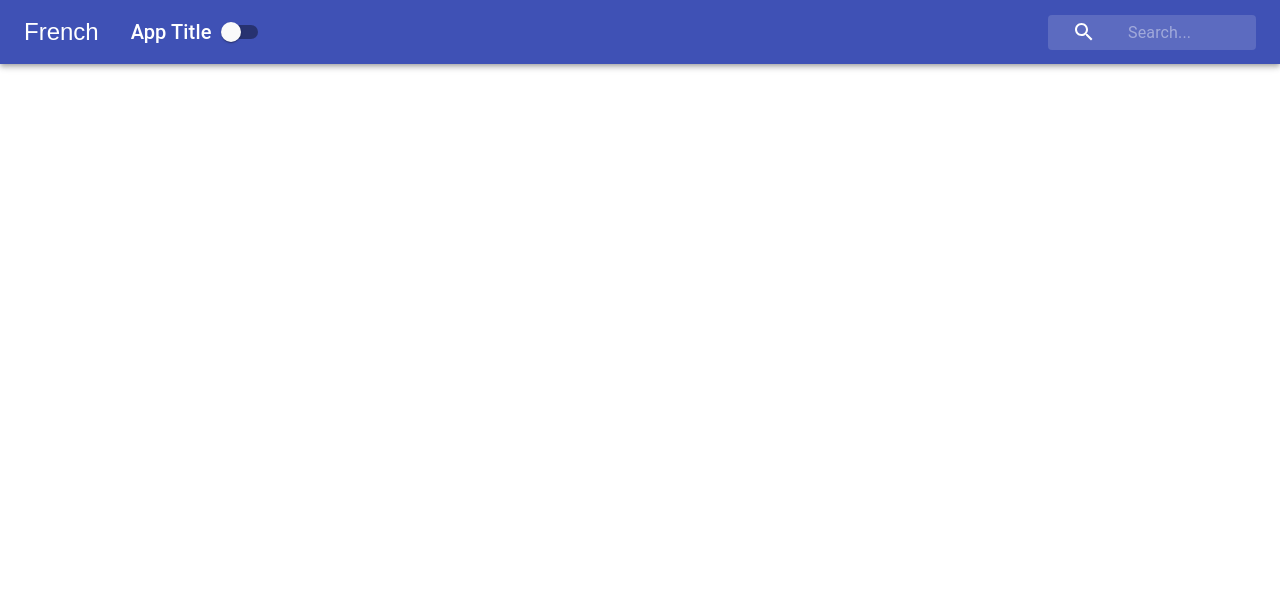
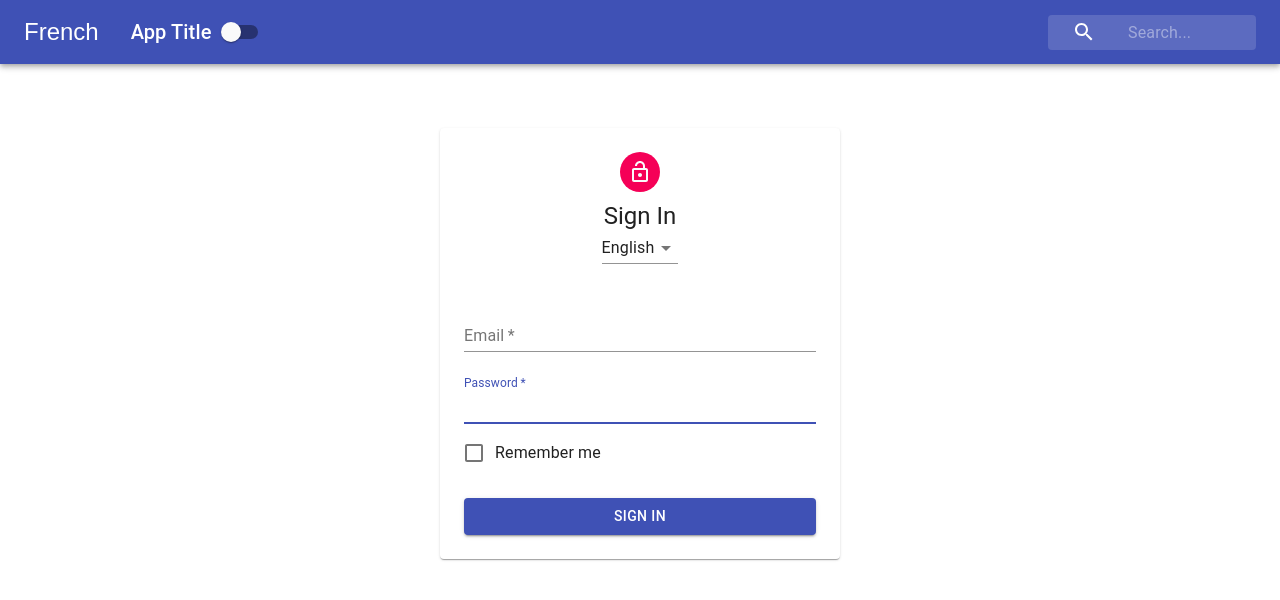
Before and after one commit to nycbasic/exploring-context-api, a React (Create React App) app: page / in a window 1280 px wide. Shown: the top 600 px of the page. Built offline with nearby package versions, Linux system fonts and the light colour scheme.

Commit message:
created form with material ui and styled using js styles

```diff
--- a/src/components/App.jsx
+++ b/src/components/App.jsx
@@ -1,12 +1,13 @@
 import React from 'react';
-
 import '../App.css';
 import NavBar from "./NavBar";
+import Form from "./Form"
 
 function App() {
 	return (
 	<React.Fragment>
     <NavBar />
+    <Form />
   </React.Fragment>
 	);
 }
--- /dev/null
+++ b/src/components/Form.jsx
@@ -0,0 +1,64 @@
+import React, { Component } from 'react';
+import {
+	Avatar,
+	Button,
+	CssBaseline,
+	FormControl,
+	FormControlLabel,
+	Checkbox,
+	Input,
+	InputLabel,
+	Paper,
+	Typography,
+	MenuItem,
+	Select,
+} from '@material-ui/core';
+import { LockOpenOutlined } from '@material-ui/icons';
+import { withStyles } from '@material-ui/core/styles';
+import styles from '../styles/FormStyles';
+
+class Form extends Component {
+	render() {
+		const { classes } = this.props;
+		return (
+			<main className={classes.main}>
+				<Paper className={classes.paper}>
+					<Avatar className={classes.avatar}>
+						<LockOpenOutlined />
+					</Avatar>
+					<Typography variant='h5'>Sign In</Typography>
+					<Select value="english">
+						<MenuItem value="english">English</MenuItem>
+						<MenuItem value="spanish">Spanish</MenuItem>
+						<MenuItem value="french">French</MenuItem>
+					</Select>
+					<form className={classes.form} action=''>
+						<FormControl margin='normal' required fullWidth>
+							<InputLabel htmlFor='email'>Email</InputLabel>
+							<Input id='email' name='email' autoFocus />
+						</FormControl>
+						<FormControl margin='normal' required fullWidth>
+							<InputLabel htmlFor='password'>Password</InputLabel>
+							<Input id='password' name='password' autoFocus />
+						</FormControl>
+						<FormControlLabel
+							control={<Checkbox color='primary' />}
+							label='Remember me'
+						/>
+						<Button
+							variant='contained'
+							type='submit'
+							fullWidth
+							color='primary'
+							className={classes.submit}
+						>
+							Sign In
+						</Button>
+					</form>
+				</Paper>
+			</main>
+		);
+	}
+}
+
+export default withStyles(styles)(Form);
--- /dev/null
+++ b/src/styles/FormStyles.js
@@ -0,0 +1,34 @@
+const styles = theme => ({
+    main: {
+        width: "auto",
+        display: "block",
+        marginLeft: theme.spacing.unit * 3,
+        marginRight: theme.spacing.unit * 3,
+        [theme.breakpoints.up("sm")]: {
+            width: 400,
+            marginLeft: "auto",
+            marginRight: "auto",
+        }
+    },
+    paper: {
+        marginTop: theme.spacing.unit * 8,
+        display: "flex",
+        flexDirection: "column",
+        alignItems: "center",
+        padding: `${theme.spacing.unit*2}px ${theme.spacing.unit*3}px ${theme.spacing.unit*3}px`
+    },
+    avatar: {
+        margin: theme.spacing.unit,
+        backgroundColor: theme.palette.secondary.main
+    },
+    form: {
+        width: "100%",
+        marginTop: theme.spacing.unit * 3,
+
+    },
+    submit: {
+        marginTop: theme.spacing.unit * 3,
+    }
+})
+
+export default styles;
```
Also changed, not shown: 1 other file (tests, documents, lock files or other folders).
